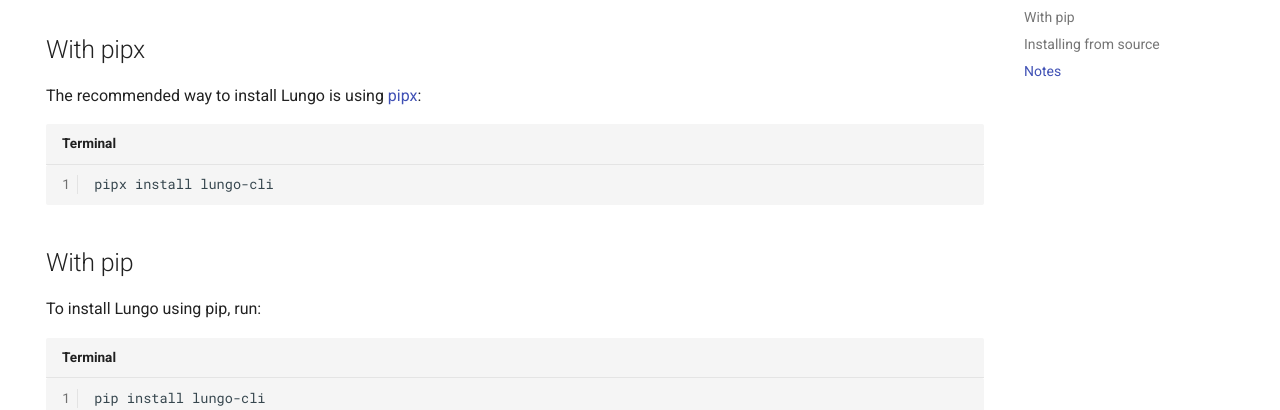
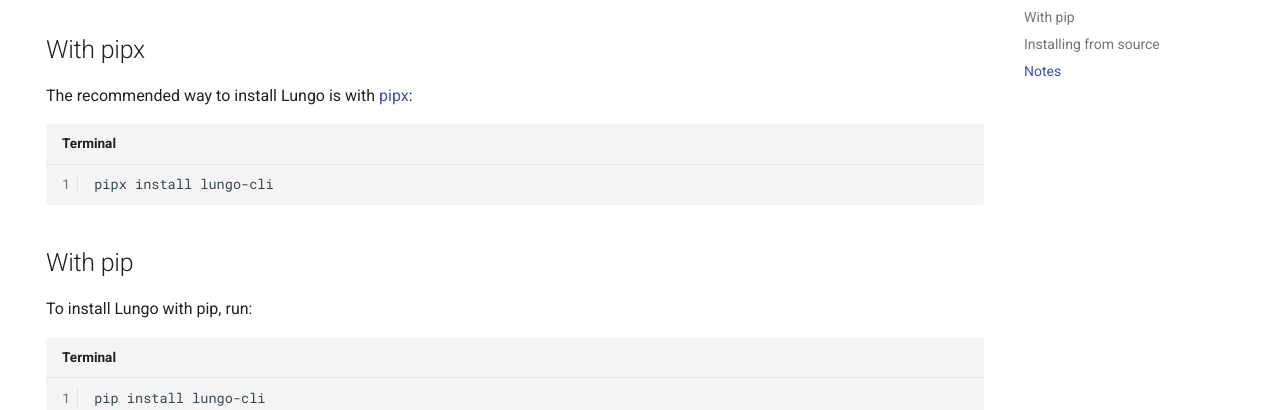
Before and after one commit to raymond-u/lungo, an MkDocs documentation site: the page built from docs/installation.md, in a window 1280 px wide and 1252 px high. Shown: the part 196-606 px from the top of the window. Built offline with MkDocs 1.6.1 and Material for MkDocs 9.7.7, drawn with Linux system fonts in a browser that asks for light colours; comment, search, counter and statistics services are not loaded; the version menu is left out.

Commit message:
docs: wording

````diff
--- a/docs/installation.md
+++ b/docs/installation.md
@@ -7,7 +7,7 @@
 
 ## With pipx
 
-The recommended way to install Lungo is using [pipx](https://pypa.github.io/pipx/):
+The recommended way to install Lungo is with [pipx](https://pypa.github.io/pipx/):
 
 ```bash linenums="1" title="Terminal"
 pipx install lungo-cli
@@ -15,7 +15,7 @@
 
 ## With pip
 
-To install Lungo using pip, run:
+To install Lungo with pip, run:
 
 ```bash linenums="1" title="Terminal"
 pip install lungo-cli
````
